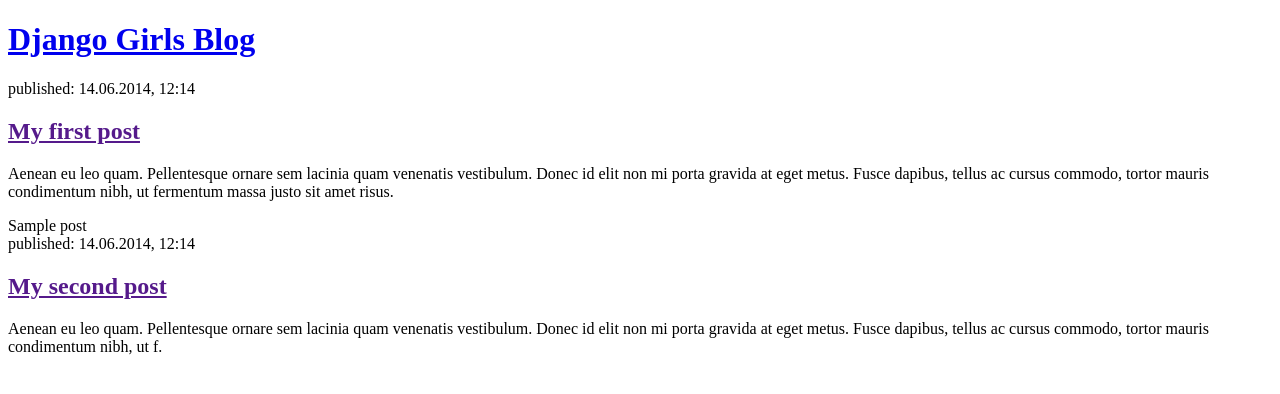
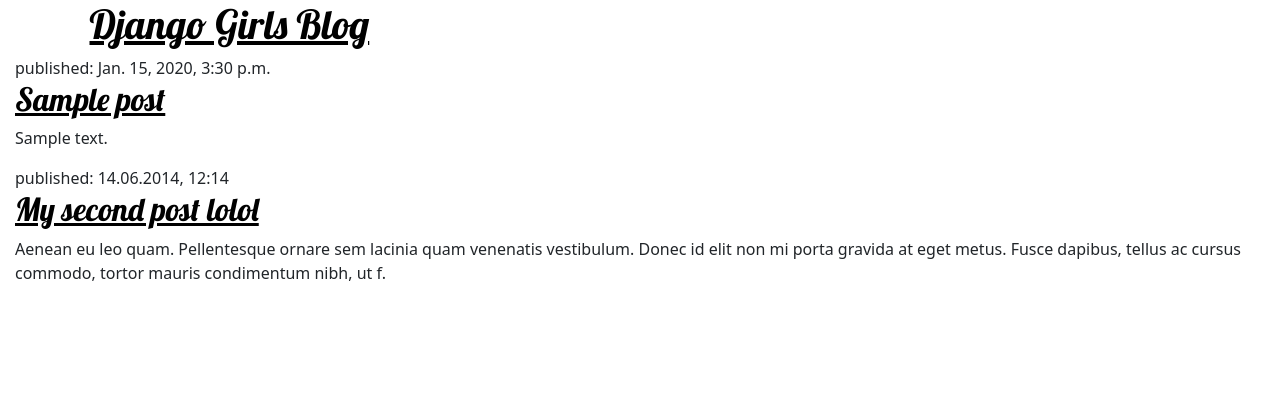
Before and after one commit to Utkarshgg/MyFirstBlog, a Django app: page / in a window 1280 px wide. Shown: the top 394 px of the page. Run offline with Django 3.2, Linux system fonts and the light colour scheme; tables that the repository leaves empty hold one stand-in row (values such as "Sample post").

Commit message:
Modified templates to display posts from database.

```diff
--- /dev/null
+++ b/blog/static/css/blog.css
@@ -0,0 +1,8 @@
+h1 a,h2 a{
+    color: #000;
+    font-family: 'Lobster';
+}
+
+body{
+    padding-left: 15px;
+}
--- a/blog/templates/blog/post_list.html
+++ b/blog/templates/blog/post_list.html
@@ -1,24 +1,30 @@
+{% load static %}
 <!DOCTYPE html>
 <html>
     <head>
         <title>Django Girls blog</title>
+        <link rel="stylesheet" href="https://cdn.jsdelivr.net/npm/bootstrap@5.1.3/dist/css/bootstrap.min.css" integrity="sha384-1BmE4kWBq78iYhFldvKuhfTAU6auU8tT94WrHftjDbrCEXSU1oBoqyl2QvZ6jIW3" crossorigin="anonymous">
+        <link rel="stylesheet" href="{% static 'css/blog.css' %}">
+        <link href="//fonts.googleapis.com/css?family=Lobster&subset=latin,latin-ext" rel="stylesheet" type="text/css">
     </head>
     <body>
-        <header>
+        <header  class="page-header">
+            <div class="container">
             <h1><a href="/">Django Girls Blog</a></h1>
+        </div>
+
         </header>
+    {% for post in posts %}
+         <article>
+        <time>published: {{ post.published_date }}</time>
+        <h2><a href="">{{ post.title }}</a></h2>
+        <p>{{ post.text|linebreaksbr }}</p>
+         </article>
+    {% endfor %}
 
         <article>
             <time>published: 14.06.2014, 12:14</time>
-            <h2><a href="">My first post</a></h2>
-            <p>Aenean eu leo quam. Pellentesque ornare sem lacinia quam venenatis vestibulum. Donec id elit non mi porta gravida at eget metus. Fusce dapibus, tellus ac cursus commodo, tortor mauris condimentum nibh, ut fermentum massa justo sit amet risus.</p>
-        </article>
-        {% for post in posts %}
-            {{ post }}
-        {% endfor %}
-        <article>
-            <time>published: 14.06.2014, 12:14</time>
-            <h2><a href="">My second post</a></h2>
+            <h2 ><a href="">My second post lolol</a></h2>
             <p>Aenean eu leo quam. Pellentesque ornare sem lacinia quam venenatis vestibulum. Donec id elit non mi porta gravida at eget metus. Fusce dapibus, tellus ac cursus commodo, tortor mauris condimentum nibh, ut f.</p>
         </article>
     </body>
```
